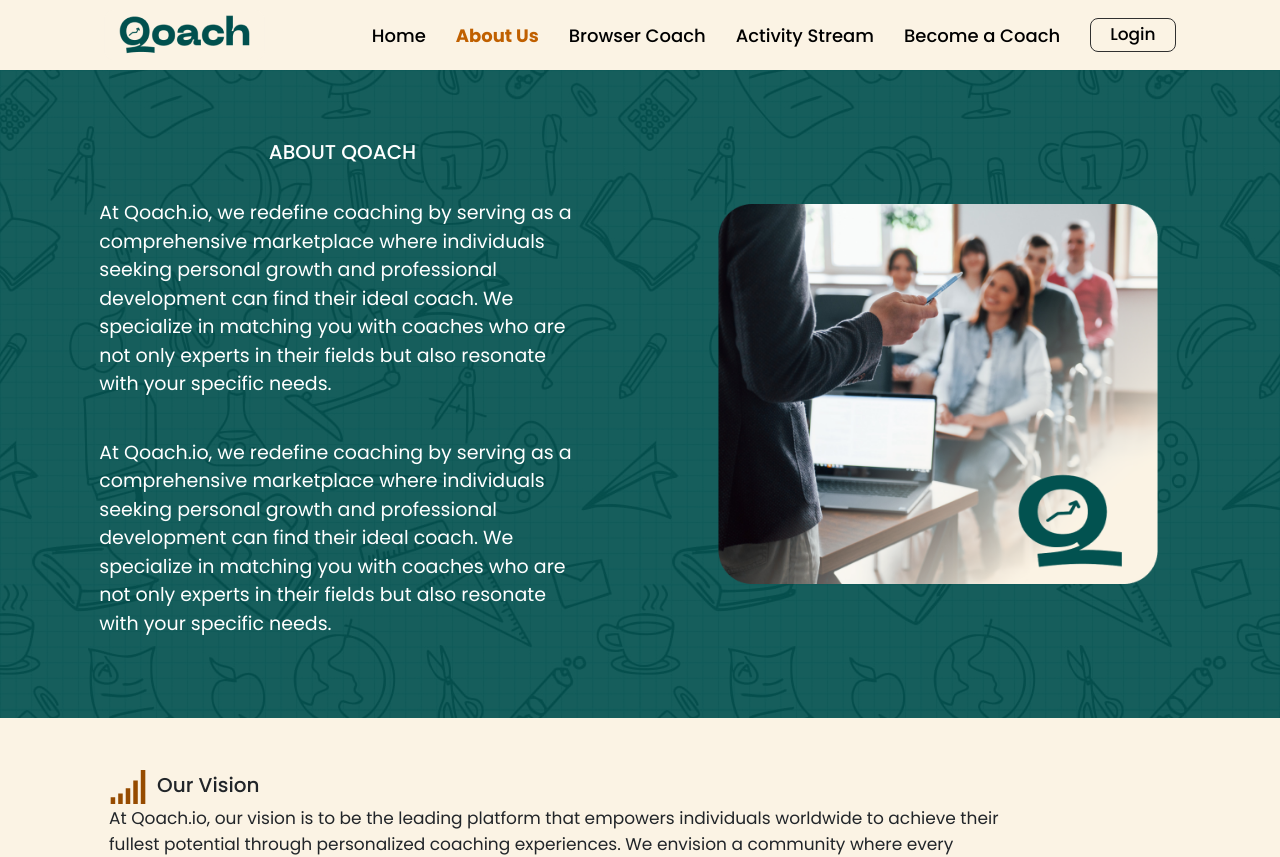
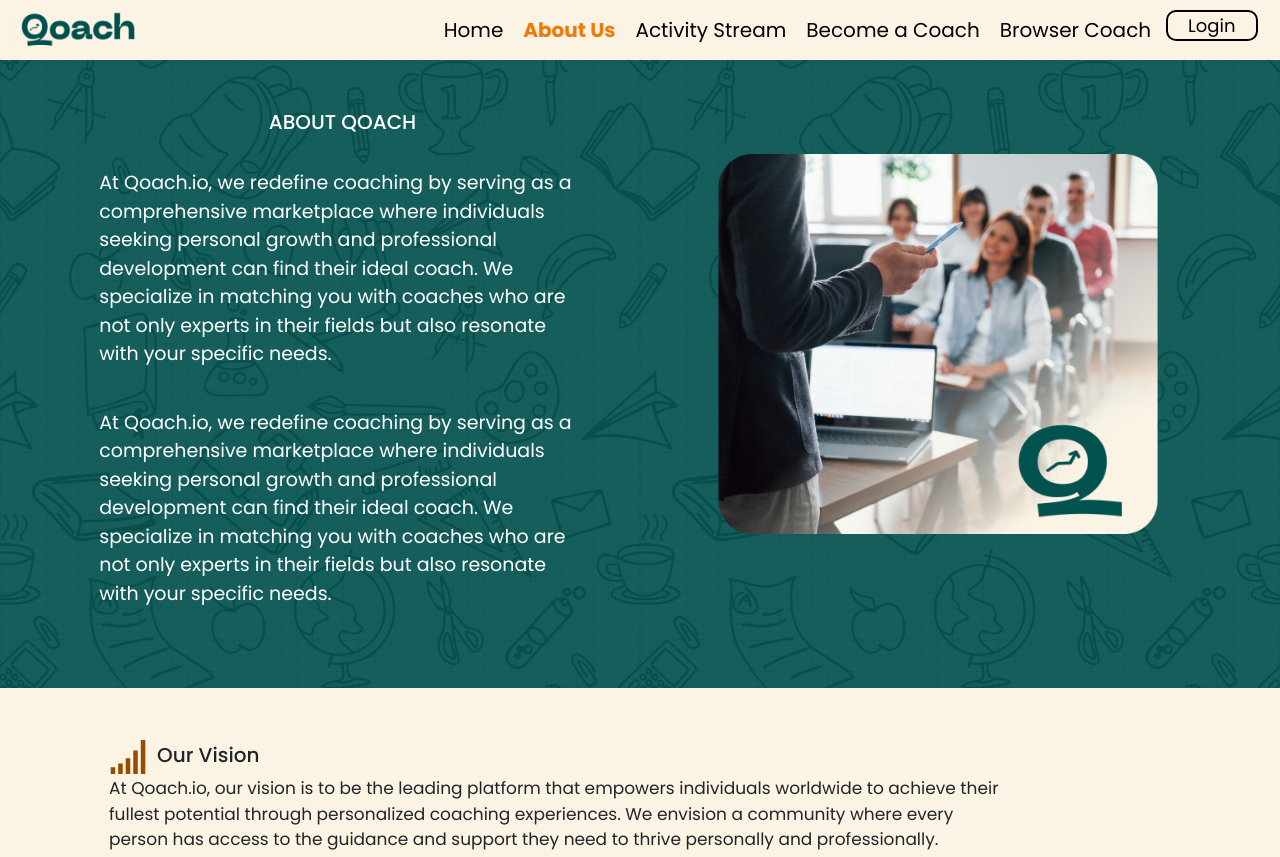
Before and after one commit to mohitanand744/AboutPage-using-React, a React (Vite) app: page /about in a window 1280 px wide. Shown: the top 857 px of the page. Built offline with nearby package versions, Linux system fonts and the light colour scheme.

Commit message:
Changed UI

```diff
--- a/package.json
+++ b/package.json
@@ -10,7 +10,7 @@
     "preview": "vite preview"
   },
   "dependencies": {
-    "bootstrap": "^5.0.1",
+    "bootstrap": "5.3",
     "react": "^18.3.1",
     "react-dom": "^18.3.1",
     "react-icons": "^5.2.1",
--- a/src/App.css
+++ b/src/App.css
@@ -15,6 +15,30 @@
 }
 
 /***** Global css *****/
+
+.navbar-toggler {
+  display: none;
+}
+
+.btns {
+  font-size: 1.8rem !important;
+  border: 2px solid #000 !important;
+  padding: 0 2rem;
+  background: transparent;
+  border-radius: 1rem;
+  -webkit-border-radius: 1rem;
+  -moz-border-radius: 1rem;
+  -ms-border-radius: 1rem;
+  -o-border-radius: 1rem;
+}
+
+.mt {
+  margin-top: 14rem !important;
+}
+.btn-primary {
+  background-color: #00504e !important;
+  color: var(--white-Color) !important;
+}
 
 .transparent {
   padding: 0.3rem 1.9rem;
@@ -35,8 +59,14 @@
 }
 
 .Active {
-  color: #c06000 !important;
+  color: #ec7b09 !important;
   font-weight: bold;
+}
+
+.sideBar {
+  background: var(--nav-color-bg) !important;
+  border-top-left-radius: 3rem;
+  border-bottom-left-radius: 3rem;
 }
 
 /***** End Global css *****/
@@ -44,53 +74,8 @@
 /***** Header Section *****/
 
 nav {
-  display: flex;
-  justify-content: space-around;
-  align-items: center;
-  height: 7rem;
   padding: 0 4%;
   background: var(--nav-color-bg);
-
-  & .logoContainer {
-    text-align: center;
-  }
-
-  & .rightContainer {
-    display: flex;
-    align-items: center;
-    gap: 3rem;
-
-    & .navLinks {
-      display: flex;
-      align-items: center;
-      gap: 3rem;
-      font-size: 1.8rem;
-      font-weight: 500;
-
-      & a {
-        text-decoration: none;
-        color: #000000;
-      }
-    }
-
-    & .btnContainer {
-      display: flex;
-      gap: 2rem;
-      align-items: center;
-
-      & .menu {
-        width: 4.5rem;
-        height: 4.5rem;
-        display: none;
-        cursor: pointer;
-
-        & img {
-          width: 100%;
-          height: 100%;
-        }
-      }
-    }
-  }
 }
 
 /***** End Header Section *****/
@@ -130,6 +115,7 @@
     color: var(--white-Color);
     width: 90%;
     padding: 2rem;
+    margin-top: 4rem;
 
     & h2 {
       text-align: center;
@@ -316,7 +302,7 @@
 }
 .custom-card {
   position: relative;
-  height: 70vh;
+  height: 90vh;
   display: flex;
   align-items: center;
   justify-content: center;
@@ -362,12 +348,21 @@
 }
 
 .container {
-  width: 45% !important;
+  width: 40% !important;
 }
 
 /***** End Home Section *****/
 
 /***** Responsiveness Section *****/
+
+@media screen and (width < 1200px) {
+  .navbar-toggler {
+    display: block;
+  }
+  .navLinks {
+    display: none !important;
+  }
+}
 
 @media screen and (width < 1048px) {
   :root {
--- a/src/Pages/Home.jsx
+++ b/src/Pages/Home.jsx
@@ -3,10 +3,10 @@
     <div className="Home">
       <div className="custom-card container-fluid">
         <img src="./Customcardbg.webp" alt="Background Image" />
-        <h1 className=" fw-bold col-12 container text-white mb-5">
+        <h1 className=" fw-bold  container text-white mb-5">
           Your Need Is Unique, So Your Coach Should Be Too!
         </h1>
-        <div className="card container custom-bg p-4 col-12">
+        <div className="card container custom-bg p-4 ">
           <div className="card-body">
             <p className="card-text text-secondary mb-4 fs-4 text-start">
               <span className="text-white">I am not able to scale up</span> my
--- a/src/components/Header/Nav.jsx
+++ b/src/components/Header/Nav.jsx
@@ -1,62 +1,203 @@
-import React, { useState } from "react";
-import Button from "../Buttons/Button";
-import Menu from "./Menu";
+import React from "react";
 import { NavLink } from "react-router-dom";
 
 const Nav = () => {
-  const [menu, setMenu] = useState(false);
-
   return (
     <>
-      <nav>
-        <div className="logoContainer">
-          <img src="/qoach.png" alt="" />
-        </div>
-        <div className="rightContainer">
+      <nav className="navbar fixed-top">
+        <div className="container-fluid">
+          <a className="navbar-brand " href="/">
+            <img width={140} src="./qoach.png" alt="" />
+          </a>
+
           <div className="navLinks">
+            <ul className="navbar-nav d-flex flex-row pe-3">
+              <li className="nav-item fs-2 p-3">
                 <NavLink
                   to={"/"}
                   className={({ isActive }) => (isActive ? "Active" : "")}
+                  style={{
+                    textDecoration: "none",
+                    color: "black",
+                  }}
                 >
                   Home
                 </NavLink>
+              </li>
+              <li className="nav-item fs-2 p-3">
                 <NavLink
                   to={"/about"}
                   className={({ isActive }) => (isActive ? "Active" : "")}
+                  style={{
+                    textDecoration: "none",
+                    color: "black",
+                  }}
                 >
                   About Us
                 </NavLink>
+              </li>
+              <li className="nav-item fs-2 p-3">
+                <NavLink
+                  to={"/stream"}
+                  className={({ isActive }) => (isActive ? "Active" : "")}
+                  style={{
+                    textDecoration: "none",
+                    color: "black",
+                  }}
+                >
+                  Activity Stream
+                </NavLink>
+              </li>
+              <li className="nav-item fs-2 p-3">
+                <NavLink
+                  to={"/become_a_coach"}
+                  className={({ isActive }) => (isActive ? "Active" : "")}
+                  style={{
+                    textDecoration: "none",
+                    color: "black",
+                  }}
+                >
+                  Become a Coach
+                </NavLink>
+              </li>
+              <li className="nav-item fs-2 p-3">
                 <NavLink
                   to={"/browser_coach"}
                   className={({ isActive }) => (isActive ? "Active" : "")}
+                  style={{
+                    textDecoration: "none",
+                    color: "black",
+                  }}
                 >
                   Browser Coach
                 </NavLink>
+              </li>
+
+              <li className="nav-item fs-2 p-2">
+                <button type="button" className="btns">
+                  Login
+                </button>
+              </li>
+            </ul>
+          </div>
+          <button
+            className="navbar-toggler shadow-none border-0"
+            type="button"
+            data-bs-toggle="offcanvas"
+            data-bs-target="#offcanvasNavbar"
+            aria-controls="offcanvasNavbar"
+            aria-label="Toggle navigation"
+          >
+            <img
+              width="45"
+              height="45"
+              src="https://img.icons8.com/cute-clipart/64/menu.png"
+              alt="menu"
+            />
+          </button>
+          <div
+            className="offcanvas offcanvas-end sideBar"
+            tabIndex="-1"
+            id="offcanvasNavbar"
+            aria-labelledby="offcanvasNavbarLabel"
+          >
+            <div className="offcanvas-header">
+              <h5 className="offcanvas-title" id="offcanvasNavbarLabel">
+                <img src="./qoach.png" alt="" />
+              </h5>
+              <button
+                type="button"
+                className="btn-close p-4 fs-3"
+                data-bs-dismiss="offcanvas"
+                aria-label="Close"
+              ></button>
+            </div>
+            <div className="offcanvas-body ">
+              <ul className="navbar-nav justify-content-end flex-grow-1 pe-3">
+                <li className="nav-item fs-2 p-3">
+                  <NavLink
+                    to={"/"}
+                    className={({ isActive }) => (isActive ? "Active" : "")}
+                    style={{
+                      textDecoration: "none",
+                      color: "black",
+                      fontWeight: "bold",
+                    }}
+                  >
+                    Home
+                  </NavLink>
+                </li>
+                <li className="nav-item fs-2 p-3">
+                  <NavLink
+                    to={"/about"}
+                    className={({ isActive }) => (isActive ? "Active" : "")}
+                    style={{
+                      textDecoration: "none",
+                      color: "black",
+                      fontWeight: "bold",
+                    }}
+                  >
+                    About Us
+                  </NavLink>
+                </li>
+                <li className="nav-item fs-2 p-3">
                   <NavLink
                     to={"/stream"}
                     className={({ isActive }) => (isActive ? "Active" : "")}
+                    style={{
+                      textDecoration: "none",
+                      color: "black",
+                      fontWeight: "bold",
+                    }}
                   >
                     Activity Stream
                   </NavLink>
+                </li>
+                <li className="nav-item fs-2 p-3">
                   <NavLink
                     to={"/become_a_coach"}
                     className={({ isActive }) => (isActive ? "Active" : "")}
+                    style={{
+                      textDecoration: "none",
+                      color: "black",
+                      fontWeight: "bold",
+                    }}
                   >
                     Become a Coach
                   </NavLink>
+                </li>
+                <li className="nav-item fs-2 p-3">
+                  <NavLink
+                    to={"/browser_coach"}
+                    className={({ isActive }) => (isActive ? "Active" : "")}
+                    style={{
+                      textDecoration: "none",
+                      color: "black",
+                      fontWeight: "bold",
+                    }}
+                  >
+                    Browser Coach
+                  </NavLink>
+                </li>
+              </ul>
             </div>
-          <div className="btnContainer">
-            <Button ClassName={"transparent"} text={"Login"} />
-            <div className="menu" onClick={() => setMenu(!menu)}>
-              <img
-                src="https://img.icons8.com/cute-clipart/64/menu.png"
-                alt="menu"
-              />
+            <div className="d-flex flex-row justify-content-center gap-5 mb-5">
+              <button
+                className="btn btn-primary fs-2 p-4 fw-medium"
+                type="button"
+              >
+                Sign Up
+              </button>
+              <button
+                className="btn btn-primary fs-2 p-4 fw-medium"
+                type="button"
+              >
+                Login
+              </button>
             </div>
           </div>
         </div>
       </nav>
-      {menu ? <Menu /> : ""}
     </>
   );
 };
--- a/src/main.jsx
+++ b/src/main.jsx
@@ -26,7 +26,7 @@
       <Route
         path="*"
         element={
-          <center className="mt-5">
+          <center className="mt">
             <h1>Page Not Found!!</h1>
           </center>
         }
```
Also changed, not shown: 1 other file (tests, documents, lock files or other folders). Lines whose indentation alone changed are shown as unchanged.
